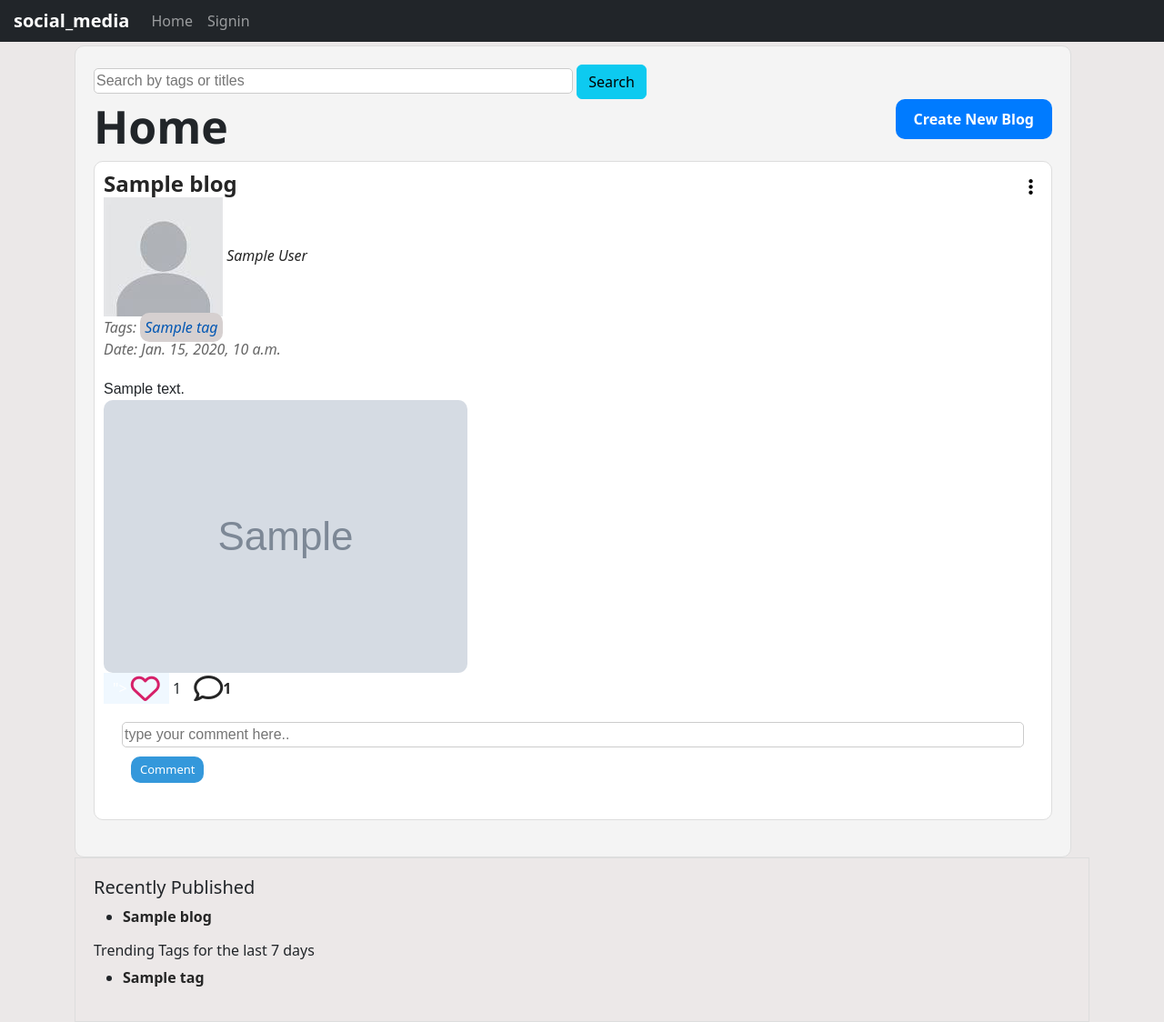
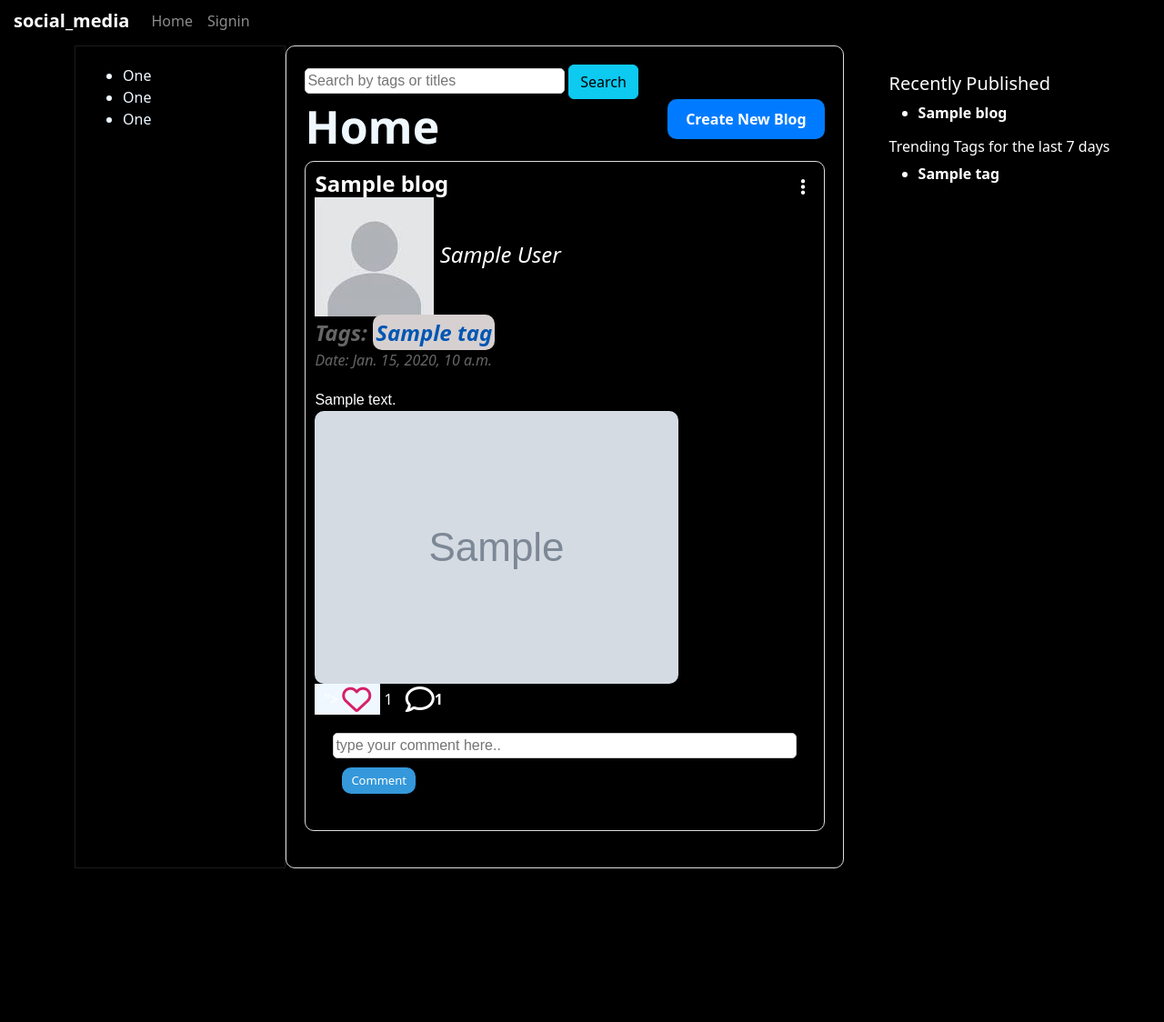
Before and after one commit to Kirolls20/SocialMediaDjango, a Django app: template social_media/templates/blog/blog_home.html in a window 1280 px wide. Shown: the whole page at 91% size. After the commit the page ends 955 px from the top, so only its background shows below. Run offline with Django 4.2, Linux system fonts and the light colour scheme; the template is opened without the code that fills it: most values are stand-ins (such as "Sample title", 1, 10 or a date in 2020); grey boxes marked "Sample" are stand-in pictures; some libraries are stand-ins or nearby versions.

Commit message:
switch the theme from light to dark for the whole project.

```diff
--- a/social_media/static/css/blog_home.css
+++ b/social_media/static/css/blog_home.css
@@ -1,3 +1,9 @@
+:root{
+  --mainFontColor:white;
+  --mianBackgroundColor:#000;
+  --secondaryBackgroundcolor:#1d1c1c;
+}
+
 #home-heading{
     font-size: 50px;
     font-weight: 700;
@@ -67,13 +73,14 @@ button {
     outline: none;
 }
 /* Add the following CSS to your stylesheet */
-
-/* Styles for the left column (feed) */
-.left-column {
-    flex: 1;
+.container{
+  display: flex;
+}
+.med-column {
+    flex: 3;
     margin-right: 20px;
     padding: 20px;
-    background-color: #f4f4f4;
+    background-color:var(--mianBackgroundColor);
     border: 1px solid #ddd;
     border-radius: 10px;
   }
@@ -83,10 +90,11 @@ button {
     border: 1px solid #ddd;
     padding: 10px;
     margin-bottom: 20px;
-    background-color: #fff;
+    background-color: var(--mianBackgroundColor);
     border-radius: 10px;
+    color:var(--mainFontColor);
   }
-
+  .title,.author,date,
   .title {
     font-size: 24px;
     font-weight: bold;
@@ -107,7 +115,7 @@ button {
   a{
     text-decoration: none;
     font-weight: bold;
-    color:rgb(37, 37, 37);
+    color:var(--mainFontColor);
   }
 
 
@@ -115,7 +123,7 @@ button {
     color: #0056b3;
     background-color: #d6d0d0;
     border-radius: 10px;
-    padding: 5px;
+    padding: 3px;
   }
 
   .body {
@@ -126,10 +134,23 @@ button {
   /* Styles for the right column (sidebar) */
   .right-column {
     flex: 1;
+    padding: 30px;
+    border-radius: 10px;
+    background-color: var(--mianBackgroundColor);
+
+    color:var(--mainFontColor);
+
+  }
+  .left-column{
+    flex: 1;
+    border-radius: 0;
     padding: 20px;
-    background-color: #ece8e8;
-    border: 1px solid #ddd;
+    background-color: var(--mianBackgroundColor);
+    border: 1px solid #1d1c1c;
+
   }
+  /* Styles for the left column (feed) */
+
 
   /* Media query for responsiveness */
   @media screen and (max-width: 768px) {
--- a/social_media/templates/base.html
+++ b/social_media/templates/base.html
@@ -51,7 +51,7 @@
 {% endif %}
 {% block content %}
 {% endblock  %}
-  <body style="background-color:#ebe8e8;">
+  <body style="background-color: #000; color:aliceblue;">
     <div class="container" >
 
   </div>
--- a/social_media/templates/blog/blog_home.html
+++ b/social_media/templates/blog/blog_home.html
@@ -21,8 +21,20 @@ home blog
 </head>
 
 {% block content %}
+<body>
+
+
     <main class="container">
         <section class="left-column">
+            <div style="position: fixed;">
+                <ul>
+                    <li>One</li>
+                    <li>One</li>
+                    <li>One</li>
+                </ul>
+            </div>
+        </section>
+        <section class="med-column">
             <!-- Search by tags  -->
         <form action="{% url 'search' input='default_value' %}" method="get">
             <input type="search" name="input" id="input" class="search-input" placeholder="Search by tags or titles">
@@ -35,8 +47,8 @@ home blog
        <div class="blog-post" id="{{blog.id}}">
             <!-- DropDown Menu -->
             <div class="dropdown">
-                <button  data-bs-toggle="dropdown" aria-expanded="false" style="float:right; border:0; background-color:white;">
-                    <i class="fa-solid fa-ellipsis-vertical fa-lg" style="color:black;"></i>
+                <button  data-bs-toggle="dropdown" aria-expanded="false" style="float:right; border:0; background-color:inherit;">
+                    <i class="fa-solid fa-ellipsis-vertical fa-lg"></i>
                 </button>
                     <ul class="dropdown-menu">
                         <!-- Edit Form -->
@@ -125,18 +137,14 @@ home blog
             </div>
         {% endfor %}
         </section>
-
         <section class="right-column">
-            <div>
+            <div style="position: fixed;">
                 <h5>Recently Published</h5>
                 <ul>
                     {% for blog in recent_blogs %}
                     <li><a href="{% url 'blog_details' blog.id %}" style="text-decoration: none;">{{blog}}</a></li>
                     {% endfor %}
             </ul>
-        </div>
-
-            <div>
                 <h6>Trending Tags for the last 7 days</h6>
                 <ul>
                     {% for tag in trendy_tags %}
@@ -166,4 +174,5 @@ crossorigin="anonymous"></script>
 <script src="https://kit.fontawesome.com/6fa36f3b85.js" crossorigin="anonymous"></script>
 
 {% endblock %}
+</body>
 {% endblock %}
--- a/social_media/templates/navbar.html
+++ b/social_media/templates/navbar.html
@@ -1,6 +1,6 @@
 {% load static %}
 <div class="mb-1">
-    <nav class="navbar navbar-expand-md navbar-dark bg-dark" style="padding:3px;">
+    <nav class="navbar navbar-expand-md navbar-dark bg-black" style="padding:3px;">
       <div class="container-fluid">
         <button class="navbar-toggler navbar-toggler-right"
                 type="button"
--- a/social_media/templates/users/search_users_result.html
+++ b/social_media/templates/users/search_users_result.html
@@ -22,7 +22,7 @@ home blog
 {% block content %}
 {% if results %}
 <h1>Users</h1>
-<div class="card mb-3" style="max-width: 500px;border-radius: 10px; height: auto;">
+<div class="card mb-3" style="max-width: 500px;border-radius: 10px; height: auto; background-color: #242323;">
   {% for user in results %}
   <div class="row g-0">
       <div class="col-md-4">
--- a/social_media/templates/users/users_list.html
+++ b/social_media/templates/users/users_list.html
@@ -41,7 +41,7 @@ home blog
   <button type="submit" class="btn btn-info">Search</button>
 </form>
 {% for user in users %}
-<div class="card mb-3" style="max-width: 500px;border-radius: 10px; height: auto;">
+<div class="card mb-3" style="max-width: 500px;border-radius: 10px; height: auto; background-color: #242323">
   <div class="row g-0">
       <div class="col-md-4">
         {% if user.profile_image %}
```
Also changed, not shown: social_media/static/css/blog_details.css (+6 -15 lines), social_media/static/css/profile.css (+18 -4 lines), social_media/templates/blog/bookmark_list.html (added, +46 -0 lines), social_media/templates/users/user_profile.html (+7 -7 lines), db.sqlite3.
